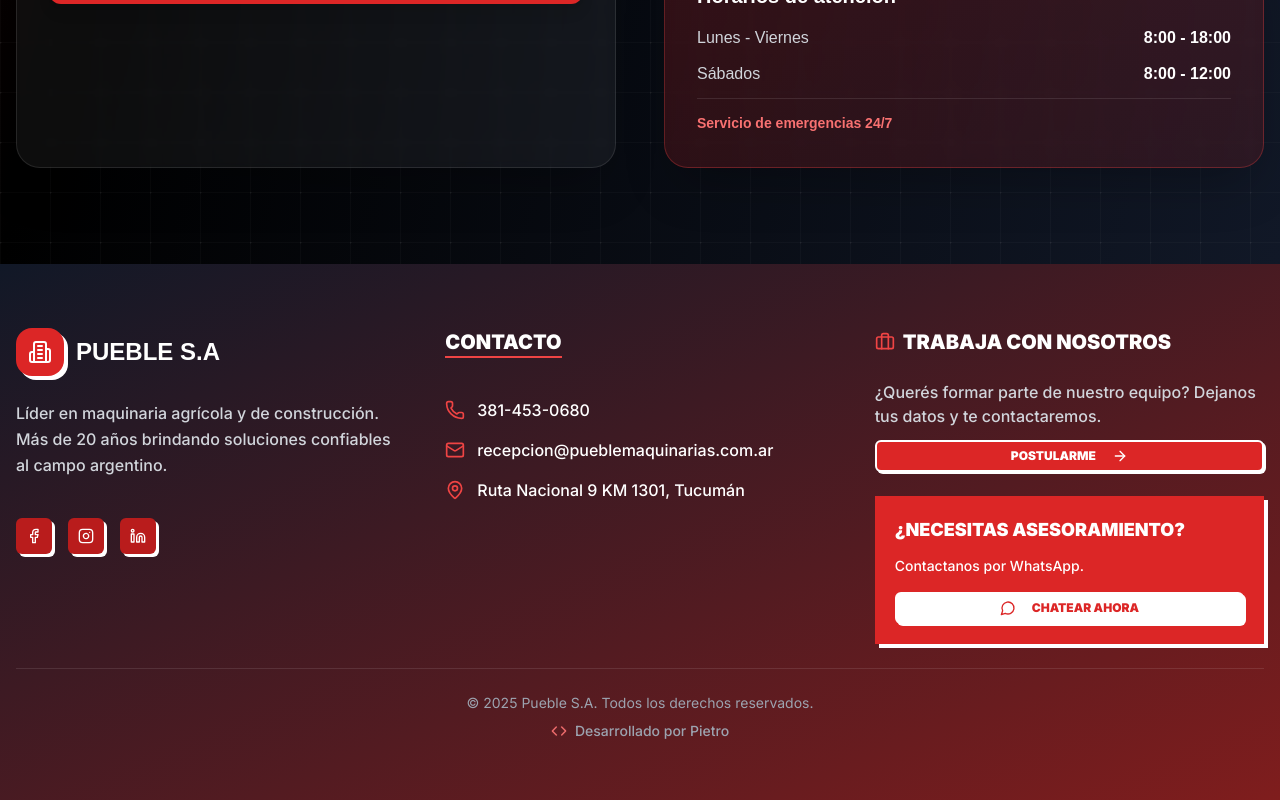
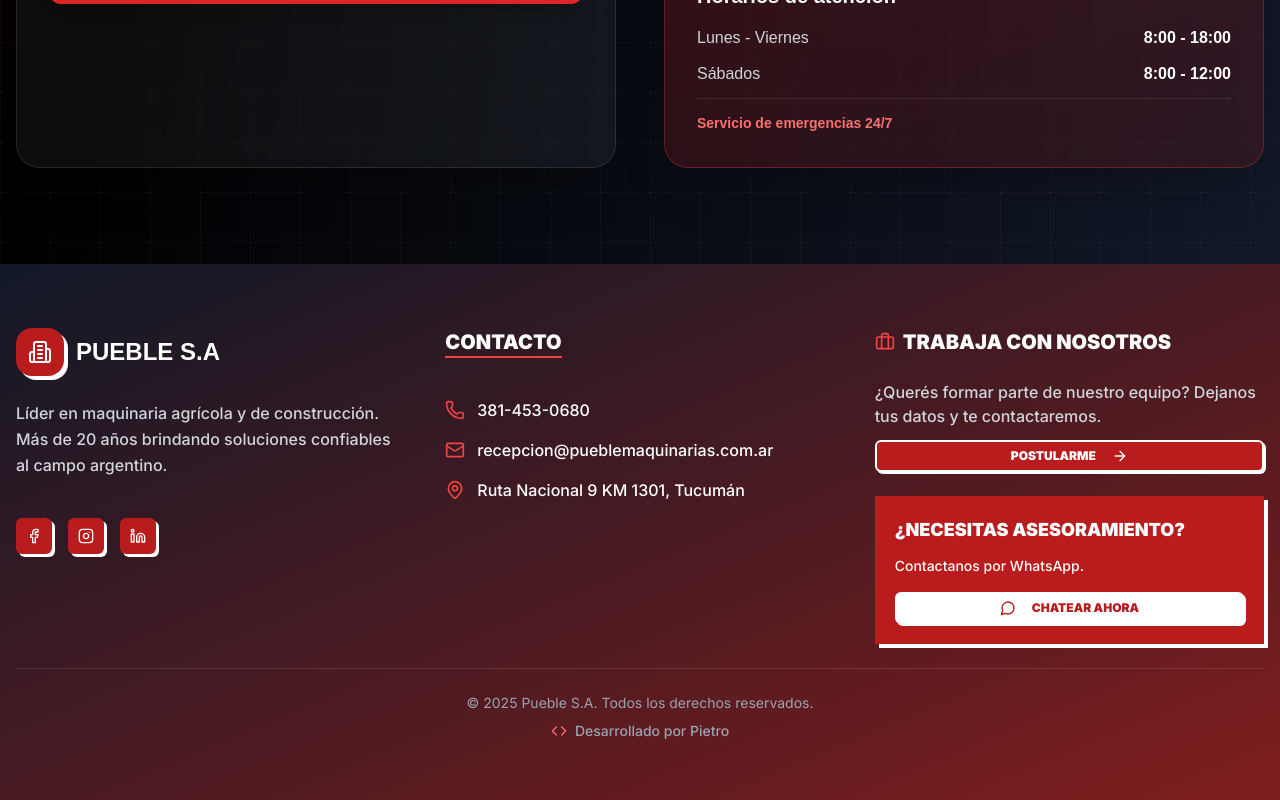
Before and after one commit to Pietro923/Landing-Page-Pueble, a Next.js app: page / in a window 1280 px wide. Shown: the part 5438-6238 px from the top of the page. Built offline with nearby package versions, Linux system fonts and the light colour scheme.

Commit message:
footer colores ajustados

```diff
--- a/src/components/layout/Footer.tsx
+++ b/src/components/layout/Footer.tsx
@@ -43,7 +43,7 @@
           {/* ─── SOBRE NOSOTROS ─────────────────────────────── */}
           <div className="space-y-6 text-center md:text-left">
             <div className="flex items-center justify-center md:justify-start space-x-3">
-              <div className="w-12 h-12 rounded-2xl flex items-center justify-center border-3 border-white shadow-[4px_4px_0px_0px_white] bg-red-600">
+              <div className="w-12 h-12 rounded-2xl flex items-center justify-center border-3 border-white shadow-[4px_4px_0px_0px_white] bg-red-700">
                 <Building2 className="w-6 h-6 text-white" />
               </div>
               <span className="font-black text-2xl font-titillium">PUEBLE S.A</span>
@@ -122,7 +122,7 @@
 
             <Link href="/trabaja-con-nosotros">
               <Button
-                className="mt-3 w-full font-black border-2 border-white shadow-[2px_2px_0px_0px_white] hover:shadow-[4px_4px_0px_0px_white] transition-all bg-red-600 hover:bg-red-700 text-white"
+                className="mt-3 w-full font-black border-2 border-white shadow-[2px_2px_0px_0px_white] hover:shadow-[4px_4px_0px_0px_white] transition-all bg-red-700 hover:bg-red-800 text-white"
                 size="sm"
               >
                 {t('footer.job.button')}
@@ -130,14 +130,14 @@
               </Button>
             </Link>
             {/* CTA WhatsApp */}
-            <div className="mt-8 p-5 border-3 border-white shadow-[4px_4px_0px_0px_white] bg-red-600">
+            <div className="mt-8 p-5 border-3 border-white shadow-[4px_4px_0px_0px_white] bg-red-700">
               <h5 className="font-black mb-3 text-white text-lg">{t('footer.info')}</h5>
               <p className="text-sm font-medium mb-4">
                 {t('footer.info.description')}
               </p>
               <Button
                 onClick={handleWhatsApp}
-                className="w-full font-black border-2 border-white shadow-[2px_2px_0px_0px_white] hover:shadow-[4px_4px_0px_0px_white] transition-all bg-white text-red-600 hover:bg-gray-100"
+                className="w-full font-black border-2 border-white shadow-[2px_2px_0px_0px_white] hover:shadow-[4px_4px_0px_0px_white] transition-all bg-white text-red-700 hover:bg-gray-100"
                 size="sm"
               >
                 <MessageCircle className="h-4 w-4 mr-2" />
```
